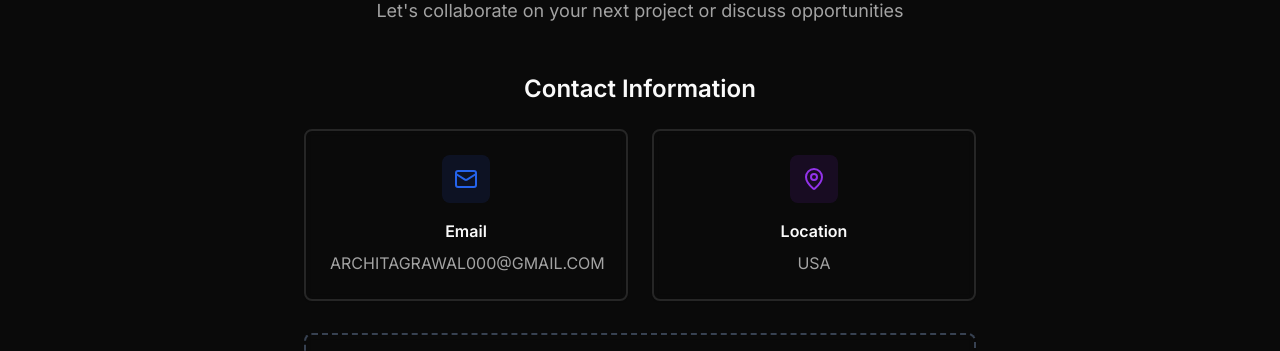
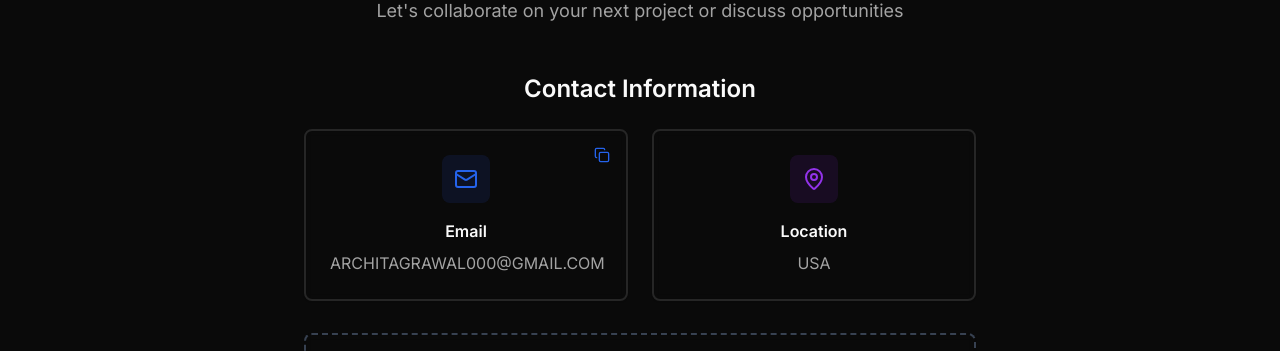
Before and after one commit to architagrawal/my-portfolio, a Next.js app: page / in a window 1280 px wide. Shown: the part 8500-8851 px from the top of the page. Built offline with nearby package versions, Linux system fonts and the light colour scheme.

Commit message:
add copy email button

```diff
--- a/components/sections/Contact.tsx
+++ b/components/sections/Contact.tsx
@@ -1,11 +1,25 @@
 "use client";
 
+import { useState } from "react";
 import { motion } from "framer-motion";
 import { Card, CardContent, CardHeader, CardTitle } from "@/components/ui/card";
 import { Button } from "@/components/ui/button";
-import { Mail, MapPin, Download } from "lucide-react";
+import { Mail, MapPin, Download, Copy, Check } from "lucide-react";
 
 export default function Contact() {
+  const [copied, setCopied] = useState(false);
+  const email = "ARCHITAGRAWAL000@GMAIL.COM";
+
+  const copyToClipboard = async () => {
+    try {
+      await navigator.clipboard.writeText(email);
+      setCopied(true);
+      setTimeout(() => setCopied(false), 2000);
+    } catch (err) {
+      console.error("Failed to copy:", err);
+    }
+  };
+
   return (
     <section id="contact" className="py-20 px-4 sm:px-6 lg:px-8">
       <div className="max-w-7xl mx-auto">
@@ -37,7 +51,20 @@ export default function Contact() {
                 Contact Information
               </h3>
               <div className="grid sm:grid-cols-2 gap-6">
-                <Card className="border-2 hover:border-blue-200 dark:hover:border-blue-800 transition-colors bg-background/50 backdrop-blur-sm">
+                <Card className="border-2 hover:border-blue-200 dark:hover:border-blue-800 transition-colors bg-background/50 backdrop-blur-sm relative">
+                  <Button
+                    variant="ghost"
+                    size="icon"
+                    onClick={copyToClipboard}
+                    className="absolute top-2 right-2 h-8 w-8 hover:bg-blue-100 dark:hover:bg-blue-900/20"
+                    title="Copy email to clipboard"
+                  >
+                    {copied ? (
+                      <Check className="w-4 h-4 text-green-600" />
+                    ) : (
+                      <Copy className="w-4 h-4 text-blue-600" />
+                    )}
+                  </Button>
                   <CardContent className="p-6 text-center">
                     <div className="w-12 h-12 bg-blue-100 dark:bg-blue-900/20 rounded-lg flex items-center justify-center mx-auto mb-4">
                       <Mail className="w-6 h-6 text-blue-600" />
@@ -46,10 +73,10 @@ export default function Contact() {
                       Email
                     </h4>
                     <a
-                      href="mailto:ARCHITAGRAWAL000@GMAIL.COM"
+                      href={`mailto:${email}`}
                       className="text-muted-foreground hover:text-blue-600 transition-colors"
                     >
-                      ARCHITAGRAWAL000@GMAIL.COM
+                      {email}
                     </a>
                   </CardContent>
                 </Card>
```
